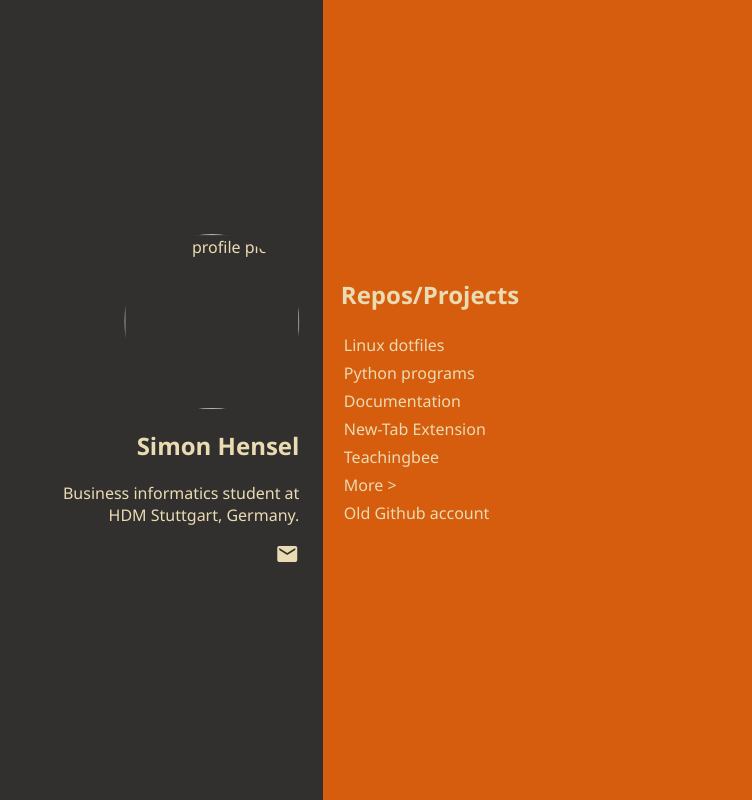
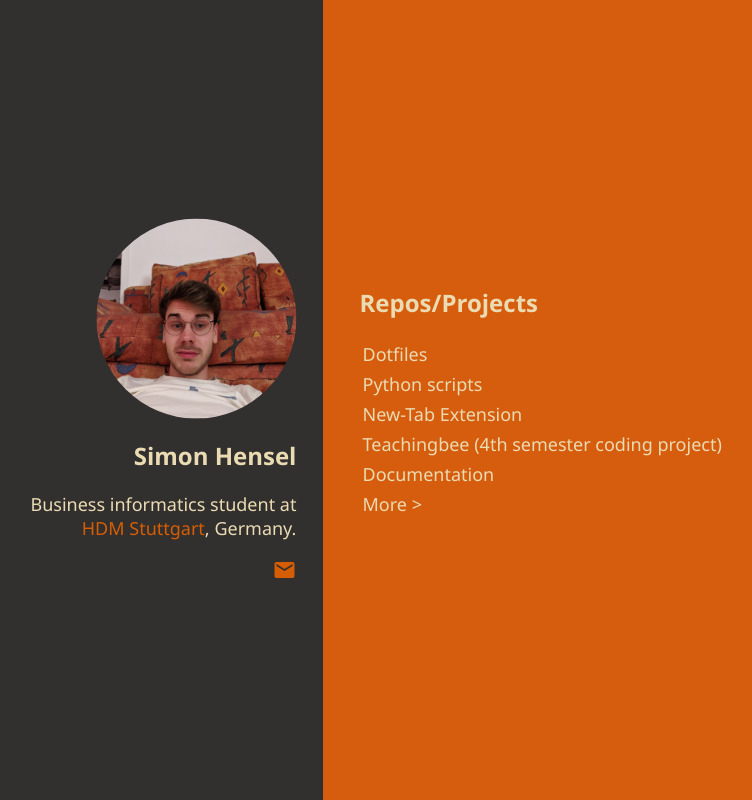
Before and after one commit to sihensel/sihensel.github.io, a plain HTML site: page index.html in a window 1280 px wide. Shown: the whole page, without its empty margins (317-1069 px from the left). Drawn offline with Linux system fonts and the light colour scheme.

Commit message:
Update site
* Rearrange links
* Remove link to old Github account
* Update favicon
* Change filemode to 644 for all files
* Change all filetypes to unix

```diff
--- a/index.html
+++ b/index.html
@@ -6,12 +6,13 @@
         <link rel="stylesheet" href="https://fonts.googleapis.com/icon?family=Material+Icons">
         <link rel="stylesheet" href="style.css">
     </head>
+
     <body>
         <div class="split left">
             <div class="text-left">
-              <img src="profile.png" alt="profile picture">
+              <img src="profile.jpg" alt="profile picture">
               <h2>Simon Hensel</h2>
-              <p>Business informatics student at <br> HDM Stuttgart, Germany.</p>
+              <p>Business informatics student at <br> <a href="https://www.hdm-stuttgart.de/en" target="_blank" rel="noopener noreferrer">HDM Stuttgart</a>, Germany.</p>
               <a href="mailto:simon.hensel@protonmail.com"><i class="material-icons">mail</i></a>
             </div>
           </div>
@@ -20,13 +21,12 @@
             <div class="text-right">
               <h2>Repos/Projects</h2>
               <ul>
-                <li><a href="https://github.com/sihensel/dotfiles" target="_blank" rel="noopener noreferrer">Linux dotfiles</a></li>
-                <li><a href="https://github.com/sihensel/python" target="_blank" rel="noopener noreferrer">Python programs</a></li>
+                <li><a href="https://github.com/sihensel/dotfiles" target="_blank" rel="noopener noreferrer">Dotfiles</a></li>
+                <li><a href="https://github.com/sihensel/python" target="_blank" rel="noopener noreferrer">Python scripts</a></li>
+                <li><a href="https://github.com/sihensel/new-tab" target="_blank" rel="noopener noreferrer">New-Tab Extension</a></li>
+                <li><a href="https://github.com/sihensel/teachingbee" target="_blank" rel="noopener noreferrer">Teachingbee</a> (4th semester coding project)</li>
                 <li><a href="https://github.com/sihensel/docs" target="_blank" rel="noopener noreferrer">Documentation</a></li>
-                <li><a href="https://github.com/sihensel/new-tab" target="_blank" rel="noopener noreferrer">New-Tab Extension</a></li>
-                <li><a href="https://github.com/sihensel/teachingbee" target="_blank" rel="noopener noreferrer">Teachingbee</a></li>
                 <li><a href="https://github.com/sihensel" target="_blank" rel="noopener noreferrer">More ></a></li>
-                <li><a href="https://github.com/dolanseesu" target="_blank" rel="noopener noreferrer">Old Github account</a></li>
               </ul>
             </div>
           </div>
--- a/style.css
+++ b/style.css
@@ -1,5 +1,9 @@
 * {
   font-family: 'Segoe UI', Tahoma, Geneva, Verdana, sans-serif;
+}
+
+p {
+  font-size: 18px;
 }
 
 /* add link animation */
@@ -7,7 +11,7 @@ a, a:visited {
   color: inherit;
   position: relative;
   text-decoration: none;
-  font-size: 100%;
+  font-size: 18px;
 }
 
 a:before {
@@ -32,8 +36,8 @@ a:hover:before {
 }
 
 img {
-  width:175px;
-  height:175px;
+  width: 200px;
+  height: 200px;
   border-radius: 50%;
 }
 
@@ -46,6 +50,7 @@ ul {
 
 ul li {
   padding: 3px;
+  font-size: 18px;
 }
 
 /* Split the screen in half */
@@ -61,14 +66,12 @@ ul li {
 /* left split */
 .left {
   left: 0;
-  /*background-color: #283644*/
   background-color: #32302f;
 }
 
 /* right split */
 .right {
   right: 0;
-  /*background-color: #ed5342*/
   background-color: #d65d0e;
 }
 
@@ -80,9 +83,11 @@ ul li {
   transform: translate(-10%, -50%);
   -webkit-transform: translate(-10%, -50%);
   text-align: right;
-  /*color: #d65d0e*/
   color: #ebdbb2;
+}
 
+.text-left a {
+    color: #d65d03;
 }
 
 /* text on the right split */
@@ -92,8 +97,5 @@ ul li {
     left: 0%;
     transform: translate(10%, -50%);
     -webkit-transform: translate(10%, -50%);
-    text-align: center;
-    /*color: #282822;*/
     color: #ebdbb2;
-
 }
```
Also changed, not shown: favicon.png.
